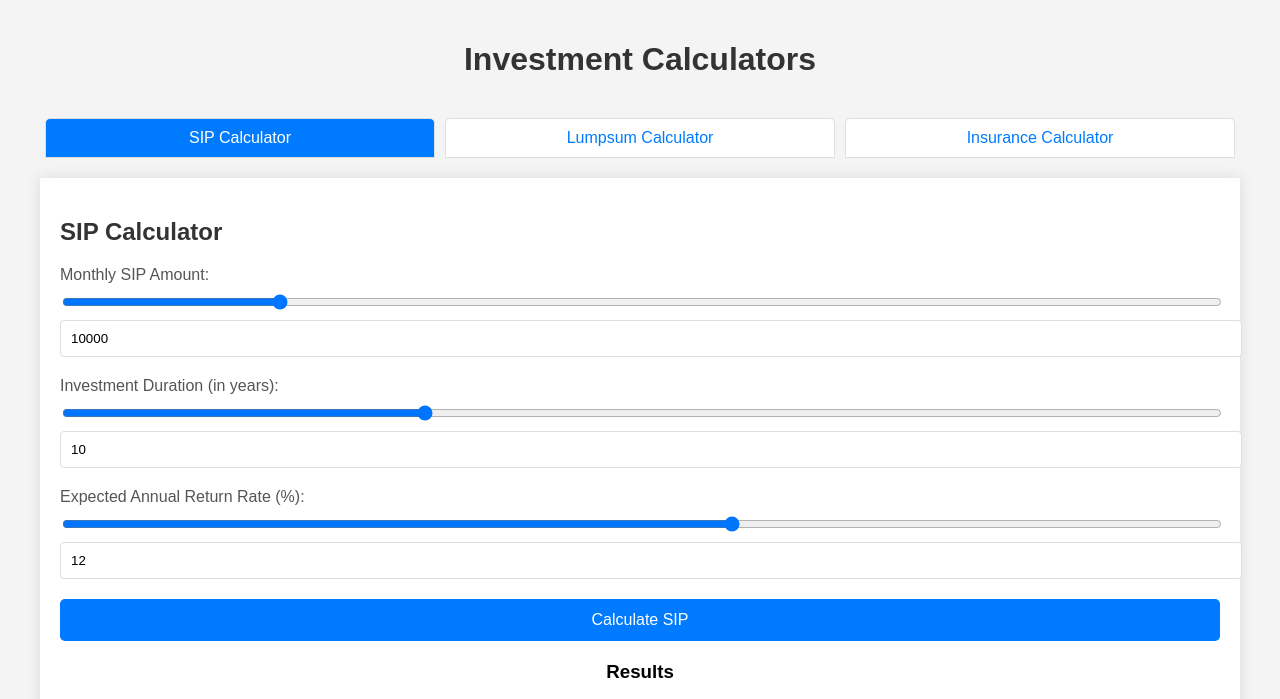
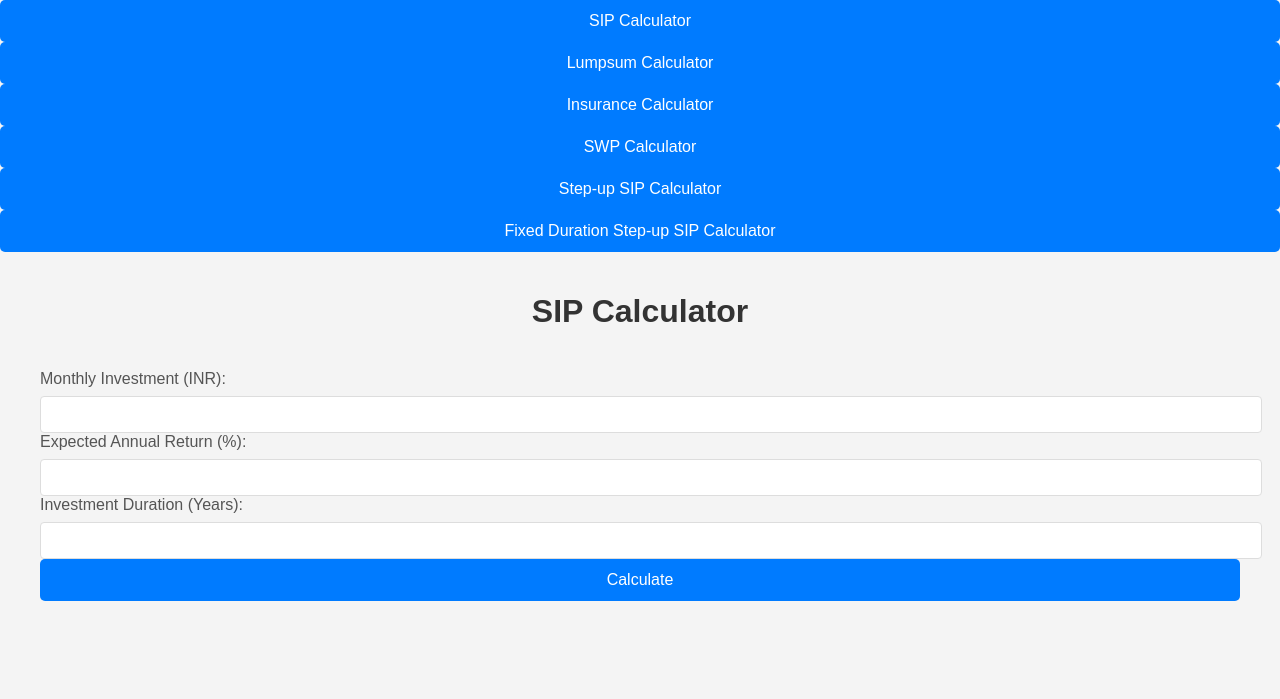
Before and after one commit to shashank-dohre/sip-calculator, a plain HTML site: page index.html in a window 1280 px wide. Drawn offline with nearby package versions, Linux system fonts and the light colour scheme.

Commit message:
Update index.html

```diff
--- a/index.html
+++ b/index.html
@@ -3,110 +3,133 @@
 <head>
     <meta charset="UTF-8">
     <meta name="viewport" content="width=device-width, initial-scale=1.0">
-    <title>Investment Calculators</title>
+    <title>Financial Calculators</title>
     <link rel="stylesheet" href="styles.css">
 </head>
 <body>
-    <div class="container">
-        <h1>Investment Calculators</h1>
+    <div class="nav">
+        <button onclick="showSection('sip')">SIP Calculator</button>
+        <button onclick="showSection('lumpsum')">Lumpsum Calculator</button>
+        <button onclick="showSection('insurance')">Insurance Calculator</button>
+        <button onclick="showSection('swp')">SWP Calculator</button>
+        <button onclick="showSection('stepup')">Step-up SIP Calculator</button>
+        <button onclick="showSection('fixedstepup')">Fixed Duration Step-up SIP Calculator</button>
+    </div>
 
-        <!-- Tabs for Navigation -->
-        <div class="tabs">
-            <button class="tab-button active" onclick="openTab('sip')">SIP Calculator</button>
-            <button class="tab-button" onclick="openTab('lumpsum')">Lumpsum Calculator</button>
-            <button class="tab-button" onclick="openTab('insurance')">Insurance Calculator</button>
-        </div>
+    <!-- SIP Calculator -->
+    <div id="sip" class="container calculator-section">
+        <h1>SIP Calculator</h1>
+        <label for="monthlyInvestment">Monthly Investment (INR):</label>
+        <input type="number" id="monthlyInvestment" required>
+        <br>
+        <label for="annualReturnSIP">Expected Annual Return (%):</label>
+        <input type="number" id="annualReturnSIP" step="0.1" required>
+        <br>
+        <label for="yearsSIP">Investment Duration (Years):</label>
+        <input type="number" id="yearsSIP" max="100" required>
+        <br>
+        <button onclick="calculateSIP()">Calculate</button>
+        <p id="resultSIP"></p>
+    </div>
 
-        <!-- SIP Calculator Section -->
-        <div id="sip" class="tab-content active">
-            <h2>SIP Calculator</h2>
-            <form id="sip-form">
-                <div class="form-group">
-                    <label for="sip-amount-slider">Monthly SIP Amount:</label>
-                    <input type="range" id="sip-amount-slider" min="1000" max="50000" step="1000" value="10000">
-                    <input type="number" id="sip-amount" value="10000" min="1000">
-                </div>
-                <div class="form-group">
-                    <label for="sip-duration-slider">Investment Duration (in years):</label>
-                    <input type="range" id="sip-duration-slider" min="1" max="30" step="1" value="10">
-                    <input type="number" id="sip-duration" value="10" min="1">
-                </div>
-                <div class="form-group">
-                    <label for="sip-return-slider">Expected Annual Return Rate (%):</label>
-                    <input type="range" id="sip-return-slider" min="1" max="20" step="0.1" value="12">
-                    <input type="number" id="sip-return" value="12" min="1" step="0.1">
-                </div>
-                <button type="button" onclick="calculateSIP()">Calculate SIP</button>
-            </form>
-            <div id="sip-results">
-                <h3>Results</h3>
-                <canvas id="sip-chart" width="400" height="400"></canvas>
-                <p id="sip-future-value"></p>
-            </div>
-        </div>
+    <!-- Lumpsum Calculator -->
+    <div id="lumpsum" class="container calculator-section" style="display: none;">
+        <h1>Lumpsum Calculator</h1>
+        <label for="principal">Principal Amount (INR):</label>
+        <input type="number" id="principal" required>
+        <br>
+        <label for="annualReturnLumpsum">Expected Annual Return (%):</label>
+        <input type="number" id="annualReturnLumpsum" step="0.1" required>
+        <br>
+        <label for="yearsLumpsum">Investment Duration (Years):</label>
+        <input type="number" id="yearsLumpsum" max="100" required>
+        <br>
+        <button onclick="calculateLumpsum()">Calculate</button>
+        <p id="resultLumpsum"></p>
+    </div>
 
-        <!-- Lumpsum Calculator Section -->
-        <div id="lumpsum" class="tab-content">
-            <h2>Lumpsum Calculator</h2>
-            <form id="lumpsum-form">
-                <div class="form-group">
-                    <label for="lumpsum-amount-slider">Initial Lumpsum Amount:</label>
-                    <input type="range" id="lumpsum-amount-slider" min="10000" max="500000" step="10000" value="100000">
-                    <input type="number" id="lumpsum-amount" value="100000" min="10000">
-                </div>
-                <div class="form-group">
-                    <label for="lumpsum-duration-slider">Investment Duration (in years):</label>
-                    <input type="range" id="lumpsum-duration-slider" min="1" max="30" step="1" value="10">
-                    <input type="number" id="lumpsum-duration" value="10" min="1">
-                </div>
-                <div class="form-group">
-                    <label for="lumpsum-return-slider">Expected Annual Return Rate (%):</label>
-                    <input type="range" id="lumpsum-return-slider" min="1" max="20" step="0.1" value="12">
-                    <input type="number" id="lumpsum-return" value="12" min="1" step="0.1">
-                </div>
-                <button type="button" onclick="calculateLumpsum()">Calculate Lumpsum</button>
-            </form>
-            <div id="lumpsum-results">
-                <h3>Results</h3>
-                <canvas id="lumpsum-chart" width="400" height="400"></canvas>
-                <p id="lumpsum-future-value"></p>
-            </div>
-        </div>
+    <!-- Insurance Calculator -->
+    <div id="insurance" class="container calculator-section" style="display: none;">
+        <h1>Insurance Calculator</h1>
+        <label for="annualPremium">Annual Premium (INR):</label>
+        <input type="number" id="annualPremium" required>
+        <br>
+        <label for="firstYearPremium">First Year Payment (INR):</label>
+        <input type="number" id="firstYearPremium" required>
+        <br>
+        <label for="annualReturnInsurance">Expected Annual Return (%):</label>
+        <input type="number" id="annualReturnInsurance" step="0.1" required>
+        <br>
+        <label for="yearsInsurance">Investment Duration (Years):</label>
+        <input type="number" id="yearsInsurance" max="100" required>
+        <br>
+        <button onclick="calculateInsurance()">Calculate</button>
+        <p id="resultInsurance"></p>
+    </div>
 
-        <!-- Insurance Calculator Section -->
-        <div id="insurance" class="tab-content">
-            <h2>Insurance Calculator</h2>
-            <form id="insurance-form">
-                <div class="form-group">
-                    <label for="insurance-first-year-slider">First Year Payment Amount:</label>
-                    <input type="range" id="insurance-first-year-slider" min="5000" max="200000" step="5000" value="50000">
-                    <input type="number" id="insurance-first-year" value="50000" min="5000">
-                </div>
-                <div class="form-group">
-                    <label for="insurance-payment-slider">Subsequent Annual Payments:</label>
-                    <input type="range" id="insurance-payment-slider" min="5000" max="200000" step="5000" value="50000">
-                    <input type="number" id="insurance-payment" value="50000" min="5000">
-                </div>
-                <div class="form-group">
-                    <label for="insurance-duration-slider">Investment Duration (in years):</label>
-                    <input type="range" id="insurance-duration-slider" min="1" max="30" step="1" value="10">
-                    <input type="number" id="insurance-duration" value="10" min="1">
-                </div>
-                <div class="form-group">
-                    <label for="insurance-return-slider">Expected Annual Return Rate (%):</label>
-                    <input type="range" id="insurance-return-slider" min="1" max="20" step="0.1" value="12">
-                    <input type="number" id="insurance-return" value="12" min="1" step="0.1">
-                </div>
-                <button type="button" onclick="calculateInsurance()">Calculate Insurance</button>
-            </form>
-            <div id="insurance-results">
-                <h3>Results</h3>
-                <canvas id="insurance-chart" width="400" height="400"></canvas>
-                <p id="insurance-future-value"></p>
-            </div>
-        </div>
+    <!-- SWP Calculator -->
+    <div id="swp" class="container calculator-section" style="display: none;">
+        <h1>SWP Calculator</h1>
+        <label for="initialInvestmentSWP">Initial Investment (INR):</label>
+        <input type="number" id="initialInvestmentSWP" required>
+        <br>
+        <label for="monthlyWithdrawal">Monthly Withdrawal (INR):</label>
+        <input type="number" id="monthlyWithdrawal" required>
+        <br>
+        <label for="annualReturnSWP">Expected Annual Return (%):</label>
+        <input type="number" id="annualReturnSWP" step="0.1" required>
+        <br>
+        <label for="yearsSWP">Withdrawal Duration (Years):</label>
+        <input type="number" id="yearsSWP" max="100" required>
+        <br>
+        <button onclick="calculateSWP()">Calculate</button>
+        <p id="resultSWP"></p>
     </div>
-    <script src="https://cdn.jsdelivr.net/npm/chart.js"></script>
-    <script src="script.js"></script>
+
+    <!-- Step-up SIP Calculator -->
+    <div id="stepup" class="container calculator-section" style="display: none;">
+        <h1>Step-up SIP Calculator</h1>
+        <label for="initialInvestmentStepUp">Initial Investment (INR):</label>
+        <input type="number" id="initialInvestmentStepUp" required>
+        <br>
+        <label for="stepUpAmount">Step-up Amount (INR):</label>
+        <input type="number" id="stepUpAmount" required>
+        <br>
+        <label for="stepUpPeriod">Step-up Period (Years):</label>
+        <input type="number" id="stepUpPeriod" required>
+        <br>
+        <label for="annualReturnStepUp">Expected Annual Return (%):</label>
+        <input type="number" id="annualReturnStepUp" step="0.1" required>
+        <br>
+        <label for="yearsStepUp">Investment Duration (Years):</label>
+        <input type="number" id="yearsStepUp" max="100" required>
+        <br>
+        <button onclick="calculateStepUpSIP()">Calculate</button>
+        <p id="resultStepUp"></p>
+    </div>
+
+    <!-- Fixed Duration Step-up SIP Calculator -->
+    <div id="fixedstepup" class="container calculator-section" style="display: none;">
+        <h1>Fixed Duration Step-up SIP Calculator</h1>
+        <label for="initialInvestmentFixed">Initial Investment (INR):</label>
+        <input type="number" id="initialInvestmentFixed" required>
+        <br>
+        <label for="stepUpAmountFixed">Step-up Amount (INR):</label>
+        <input type="number" id="stepUpAmountFixed" required>
+        <br>
+        <label for="stepUpYears">Step-up Duration (Years):</label>
+        <input type="number" id="stepUpYears" required>
+        <br>
+        <label for="annualReturnFixed">Expected Annual Return (%):</label>
+        <input type="number" id="annualReturnFixed" step="0.1" required>
+        <br>
+        <label for="totalYearsFixed">Total Investment Duration (Years):</label>
+        <input type="number" id="totalYearsFixed" max="100" required>
+        <br>
+        <button onclick="calculateFixedDurationStepUpSIP()">Calculate</button>
+        <p id="resultFixed"></p>
+    </div>
+
+    <script src="scripts.js"></script>
 </body>
 </html>
```
